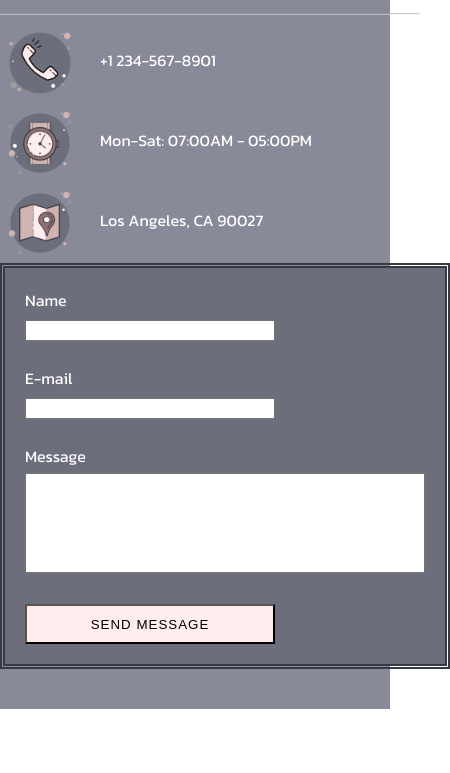
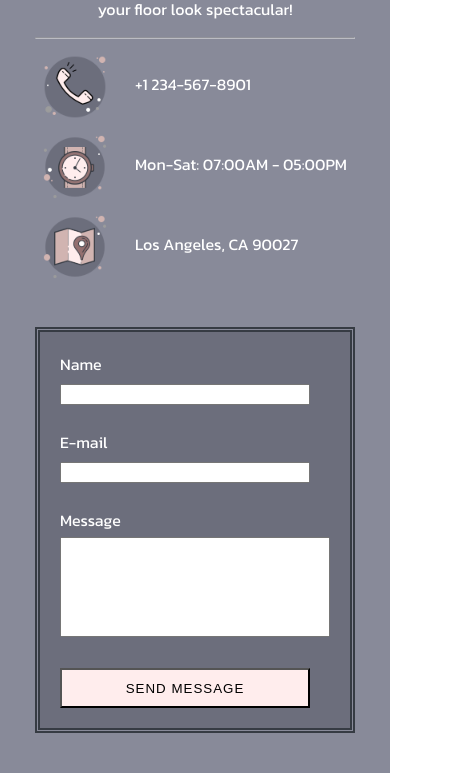
Before and after one commit to AlinaAndriychuk/Parquetry, a plain HTML site: page index.html in a window 390 px wide. Shown: the part 6289-7062 px from the top of the page, 450 px wide, since content can reach past the window. Before the commit the page ends 6998 px from the top, so only its background shows below. Drawn offline with nearby package versions, Linux system fonts and the light colour scheme.

Commit message:
footer tablet styles

```diff
--- a/css/main.css
+++ b/css/main.css
@@ -1639,9 +1639,17 @@ footer h3 {
     bottom: 0;
   }
 
-
-
-
+  .contacts {
+    margin: 0 auto 40px;
+  }
+
+  .contacts__content {
+    padding-left: 50px;
+  }
+
+  .form {
+    margin: auto;
+  }
 
 
 
@@ -2063,7 +2071,14 @@ footer h3 {
     font-size: 16px;
   }
 
-
+  .contacts, .form {
+    box-sizing: border-box;
+    max-width: 320px;
+    width: 100%;
+  }
+  .contacts__content {
+    padding-left: 0;
+  }
 
 
 
```
